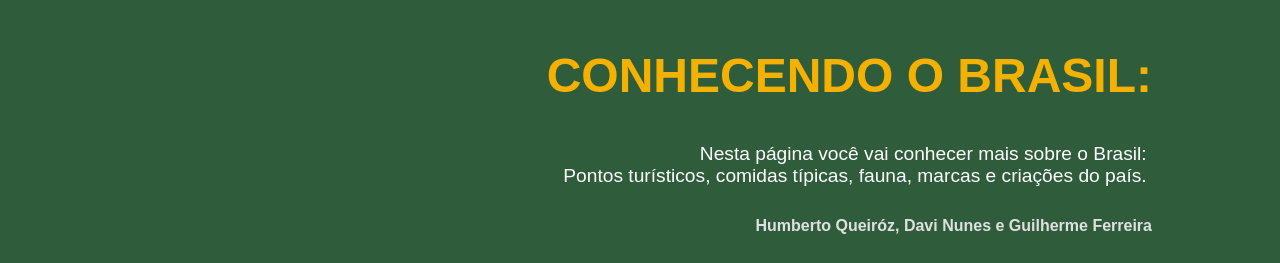
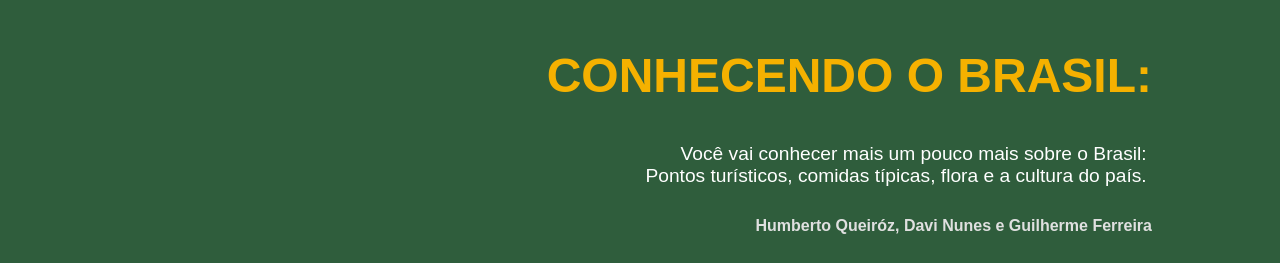
Before and after one commit to humbertoqueirozbonetti-sys/Brasil, a plain HTML site: page index.html in a window 1280 px wide. Shown: the part 537-800 px from the top of the page. Drawn offline with Linux system fonts and the light colour scheme.

Commit message:
Update index.html

```diff
--- a/index.html
+++ b/index.html
@@ -19,8 +19,8 @@
     <img src="https://coralmemorial.com/wp-content/uploads/2023/02/CRISTO-1.jpg" alt="Cristo Redentor" width="50%">
     <div>
         <h1>CONHECENDO O BRASIL:</h1>
-        <p>Nesta página você vai conhecer mais sobre o Brasil:<br>
-        Pontos turísticos, comidas típicas, fauna, marcas e criações do país.</p>
+        <p>Você vai conhecer mais um pouco mais sobre o Brasil:<br>
+        Pontos turísticos, comidas típicas, flora e a cultura do país.</p>
         <h4>Humberto Queiróz, Davi Nunes e Guilherme Ferreira</h4>
     </div>
 </section>
```
